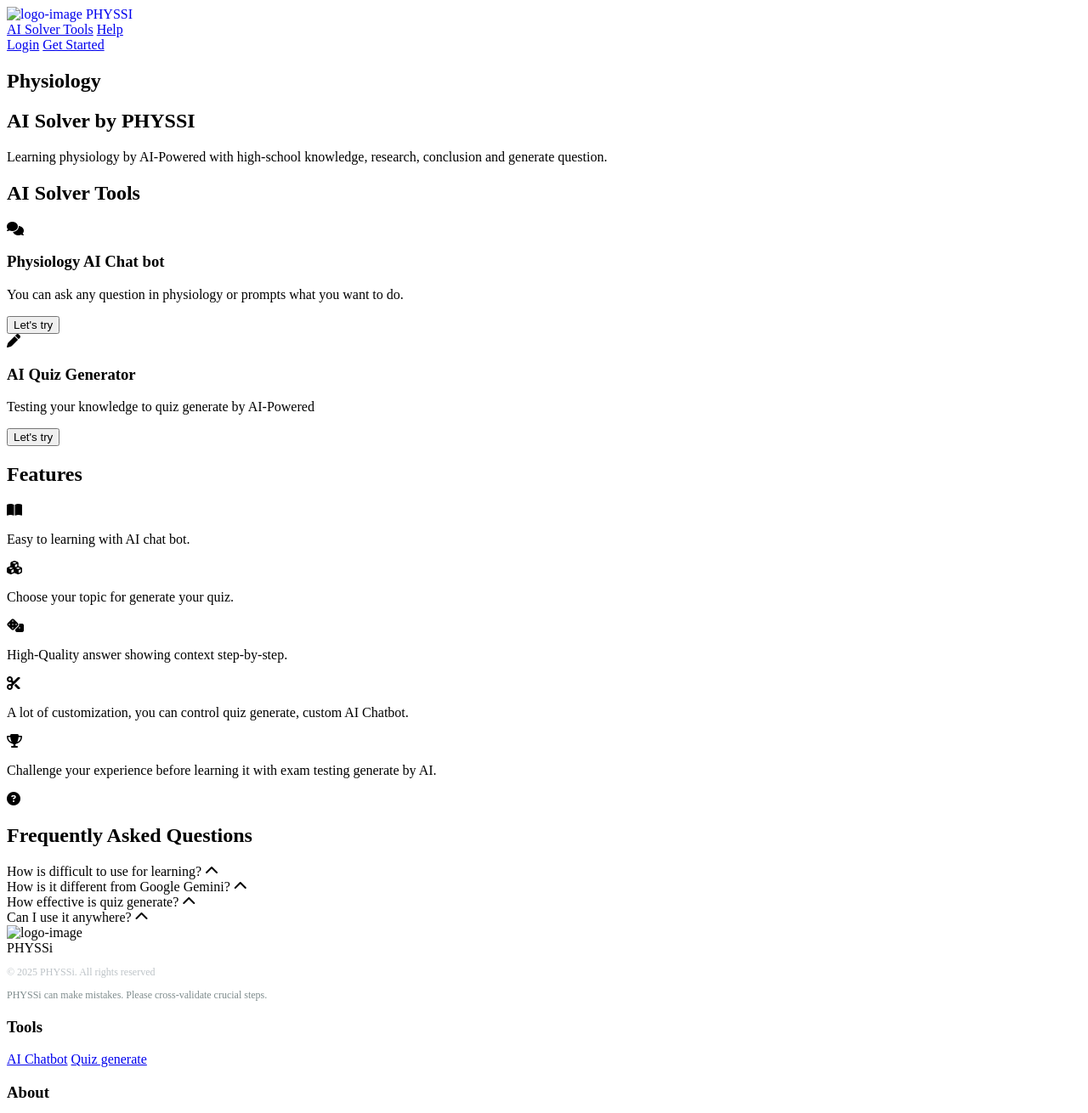
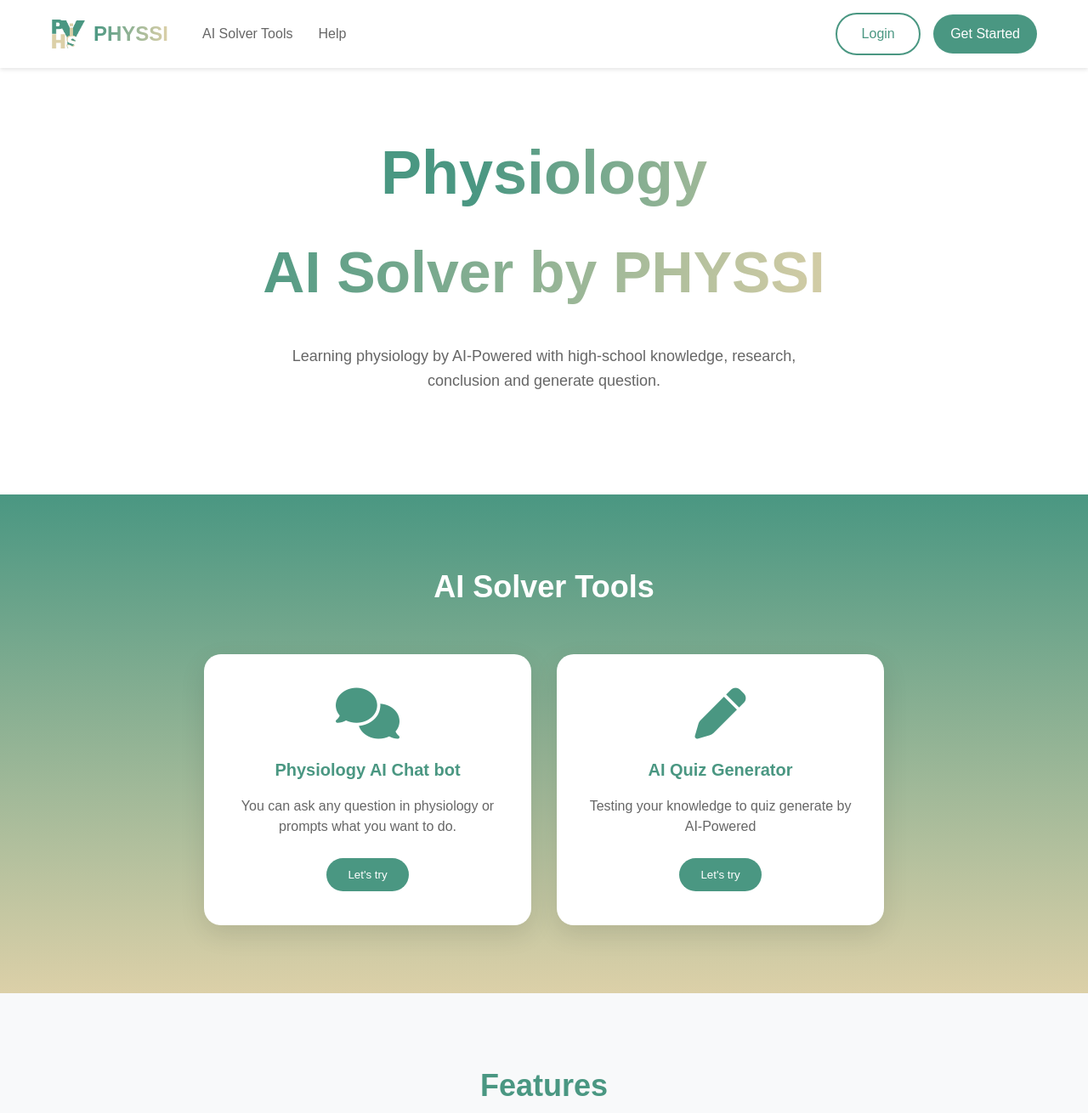
Before and after one commit to Nattapon-663040649-4/WAD25-04-chatbot-physiology, a plain HTML site: page client/welcome.html in a window 1280 px wide. Shown: the top 1310 px of the page at 85% size. Drawn offline with Linux system fonts and the light colour scheme; the site is published under a folder, as on GitHub Pages, so addresses that start at the root find nothing.

Commit message:
Fix source file

```diff
--- a/client/chatbot.html
+++ b/client/chatbot.html
@@ -5,15 +5,15 @@
     <meta charset="UTF-8">
     <meta name="viewport" content="width=device-width, initial-scale=1.0">
     <title>PHYSSi - Chatbot</title>
-    <link rel="icon" href="/static/images/logo-new.ico">
-    <link rel="stylesheet" href="/static/styles/chatbot.css">
+    <link rel="icon" href="static/images/logo-new.ico">
+    <link rel="stylesheet" href="static/styles/chatbot.css">
     <script src="https://kit.fontawesome.com/03b30ccae0.js" crossorigin="anonymous"></script>
 </head>
 
 <body>
     <!-- Left Sidebar (Icons) -->
     <div class="sidebar">
-        <div class="logo-icon"><img src="/static/images/logo.png" alt="logo-image"></div>
+        <div class="logo-icon"><img src="static/images/logo.png" alt="logo-image"></div>
         <div class="sidebar-icon" id="newChatBtn" title="New Chat"><i class="fa-solid fa-pen-to-square"></i></div>
         <div class="sidebar-icon" id="toggleHistoryBtn" title="Chat History">
             <i class="fa-solid fa-clock-rotate-left"></i>
@@ -97,7 +97,7 @@
         </div>
     </div>
 
-    <script src="/static/scripts/chatbot-page.js"></script>
+    <script src="static/scripts/chatbot-page.js"></script>
 </body>
 
 </html>
--- a/client/welcome.html
+++ b/client/welcome.html
@@ -5,8 +5,8 @@
     <meta charset="UTF-8">
     <meta name="viewport" content="width=device-width, initial-scale=1.0">
     <title>Welcome to PHYSSI</title>
-    <link rel="icon" href="/static/images/logo-new.ico">
-    <link rel="stylesheet" href="/static/styles/welcome.css">
+    <link rel="icon" href="static/images/logo-new.ico">
+    <link rel="stylesheet" href="static/styles/welcome.css">
     <script src="https://kit.fontawesome.com/03b30ccae0.js" crossorigin="anonymous"></script>
 </head>
 
@@ -17,7 +17,7 @@
             <div class="left-side-header">
                 <a href="#header" style="text-decoration: none;">
                     <div class="logo">
-                        <img class="logo-img" src="/static/images/logo.png" alt="logo-image">
+                        <img class="logo-img" src="static/images/logo.png" alt="logo-image">
                         <span class="logo-text">PHYSSI</span>
                     </div>
                 </a>
@@ -27,8 +27,8 @@
                 </div>
             </div>
             <div class="auth-buttons">
-                <a href="/login.html" class="btn-login">Login</a>
-                <a href="/chatbot.html" class="btn-started">Get Started</a>
+                <a href="login.html" class="btn-login">Login</a>
+                <a href="chatbot.html" class="btn-started">Get Started</a>
             </div>
         </nav>
     </header>
@@ -54,14 +54,14 @@
                     <div class="tool-icon"><i class="fa-solid fa-comments"></i></div>
                     <h3>Physiology AI Chat bot</h3>
                     <p>You can ask any question in physiology or prompts what you want to do.</p>
-                    <a href="/chatbot.html"><button class="btn-try">Let's try</button></a>
+                    <a href="chatbot.html"><button class="btn-try">Let's try</button></a>
                 </div>
 
                 <div class="tool-card">
                     <div class="tool-icon"><i class="fa-solid fa-pen"></i></div>
                     <h3>AI Quiz Generator</h3>
                     <p>Testing your knowledge to quiz generate by AI-Powered</p>
-                    <a href="/chatbot.html"><button class="btn-try">Let's try</button></a>
+                    <a href="chatbot.html"><button class="btn-try">Let's try</button></a>
                 </div>
             </div>
         </div>
@@ -135,7 +135,7 @@
                 <div>
                     <div class="footer-logo">
                         <div class="footer-logo-box">
-                            <img class="logo-img" src="/static/images/logo.png" alt="logo-image">
+                            <img class="logo-img" src="static/images/logo.png" alt="logo-image">
                         </div>
                         <span class="footer-logo-text">PHYSSi</span>
                     </div>
@@ -146,8 +146,8 @@
                 <div class="footer-right-side">
                     <div class="footer-section">
                         <h3>Tools</h3>
-                        <a href="/chatbot.html">AI Chatbot</a>
-                        <a href="/chatbot.html">Quiz generate</a>
+                        <a href="chatbot.html">AI Chatbot</a>
+                        <a href="chatbot.html">Quiz generate</a>
                     </div>
 
                     <div class="footer-section">
@@ -171,7 +171,7 @@
         </div>
     </footer>
 
-    <script src="/static/scripts/welcome.js"></script>
+    <script src="static/scripts/welcome.js"></script>
 </body>
 
 </html>
```
Also changed, not shown: client/login.html (+5 -5 lines), client/register.html (+5 -5 lines).
